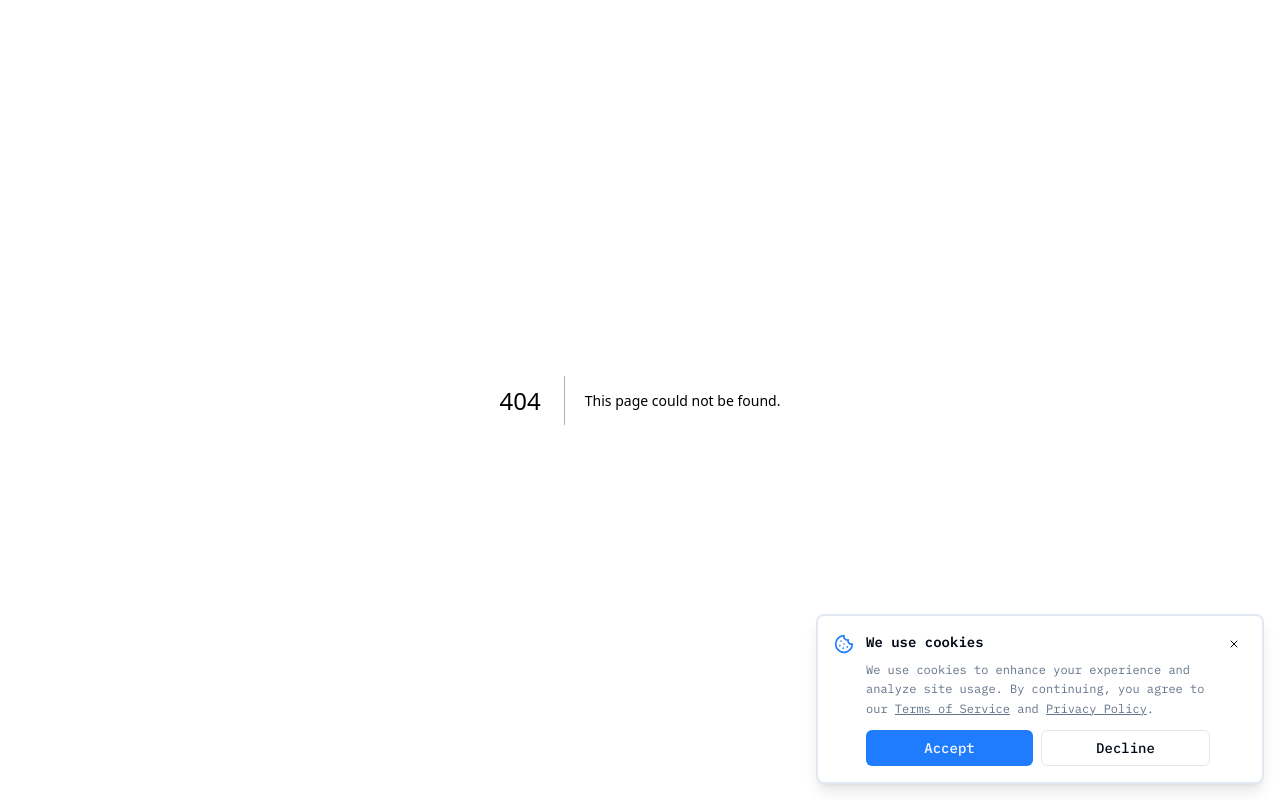
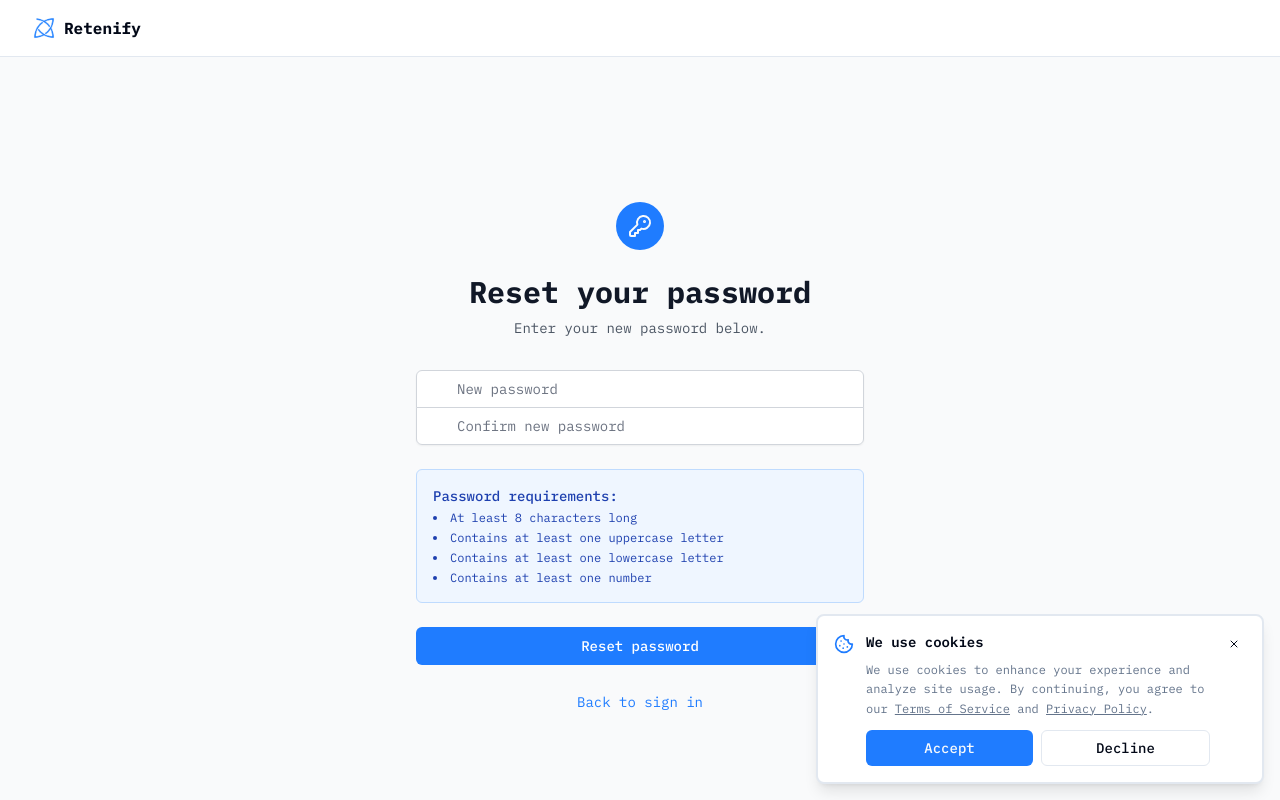
Before and after one commit to monodox/retenify-ai, a Next.js app: page /auth/reset-password in a window 1280 px wide. Before the commit this address had no page. Shown: the top 800 px of the page. Built offline with nearby package versions, Linux system fonts and the light colour scheme.

Commit message:
feat: add forgot-password and reset-password pages

```diff
--- /dev/null
+++ b/src/app/auth/forgot-password/page.tsx
@@ -0,0 +1,62 @@
+import { KeyRound, Mail, ArrowLeft } from 'lucide-react'
+import Link from 'next/link'
+
+export default function ForgotPasswordPage() {
+  return (
+    <div className="min-h-screen flex items-center justify-center bg-gray-50 py-12 px-4 sm:px-6 lg:px-8">
+      <div className="max-w-md w-full space-y-8">
+        <div>
+          <div className="mx-auto h-12 w-12 flex items-center justify-center rounded-full bg-primary">
+            <KeyRound className="h-6 w-6 text-primary-foreground" />
+          </div>
+          <h2 className="mt-6 text-center text-3xl font-extrabold text-gray-900">
+            Forgot your password?
+          </h2>
+          <p className="mt-2 text-center text-sm text-gray-600">
+            Enter your email address and we&apos;ll send you a link to reset your password.
+          </p>
+        </div>
+        <form className="mt-8 space-y-6" action="#" method="POST">
+          <div>
+            <label htmlFor="email-address" className="sr-only">
+              Email address
+            </label>
+            <div className="relative">
+              <div className="absolute inset-y-0 left-0 pl-3 flex items-center pointer-events-none">
+                <Mail className="h-5 w-5 text-gray-400" />
+              </div>
+              <input
+                id="email-address"
+                name="email"
+                type="email"
+                autoComplete="email"
+                required
+                className="appearance-none relative block w-full px-3 py-2 pl-10 border border-gray-300 placeholder-gray-500 text-gray-900 rounded-md focus:outline-none focus:ring-primary focus:border-primary focus:z-10 sm:text-sm"
+                placeholder="Email address"
+              />
+            </div>
+          </div>
+
+          <div>
+            <button
+              type="submit"
+              className="group relative w-full flex justify-center py-2 px-4 border border-transparent text-sm font-medium rounded-md text-white bg-primary hover:bg-primary/90 focus:outline-none focus:ring-2 focus:ring-offset-2 focus:ring-primary"
+            >
+              Send reset link
+            </button>
+          </div>
+
+          <div className="text-center">
+            <Link
+              href="/auth/login"
+              className="inline-flex items-center text-sm text-primary hover:text-primary/80"
+            >
+              <ArrowLeft className="h-4 w-4 mr-1" />
+              Back to sign in
+            </Link>
+          </div>
+        </form>
+      </div>
+    </div>
+  )
+}
--- /dev/null
+++ b/src/app/auth/reset-password/page.tsx
@@ -0,0 +1,91 @@
+import { Lock, KeyRound } from 'lucide-react'
+import Link from 'next/link'
+
+export default function ResetPasswordPage() {
+  return (
+    <div className="min-h-screen flex items-center justify-center bg-gray-50 py-12 px-4 sm:px-6 lg:px-8">
+      <div className="max-w-md w-full space-y-8">
+        <div>
+          <div className="mx-auto h-12 w-12 flex items-center justify-center rounded-full bg-primary">
+            <KeyRound className="h-6 w-6 text-primary-foreground" />
+          </div>
+          <h2 className="mt-6 text-center text-3xl font-extrabold text-gray-900">
+            Reset your password
+          </h2>
+          <p className="mt-2 text-center text-sm text-gray-600">
+            Enter your new password below.
+          </p>
+        </div>
+        <form className="mt-8 space-y-6" action="#" method="POST">
+          <div className="rounded-md shadow-sm -space-y-px">
+            <div>
+              <label htmlFor="password" className="sr-only">
+                New Password
+              </label>
+              <div className="relative">
+                <div className="absolute inset-y-0 left-0 pl-3 flex items-center pointer-events-none">
+                  <Lock className="h-5 w-5 text-gray-400" />
+                </div>
+                <input
+                  id="password"
+                  name="password"
+                  type="password"
+                  autoComplete="new-password"
+                  required
+                  className="appearance-none rounded-none relative block w-full px-3 py-2 pl-10 border border-gray-300 placeholder-gray-500 text-gray-900 rounded-t-md focus:outline-none focus:ring-primary focus:border-primary focus:z-10 sm:text-sm"
+                  placeholder="New password"
+                />
+              </div>
+            </div>
+            <div>
+              <label htmlFor="confirm-password" className="sr-only">
+                Confirm New Password
+              </label>
+              <div className="relative">
+                <div className="absolute inset-y-0 left-0 pl-3 flex items-center pointer-events-none">
+                  <Lock className="h-5 w-5 text-gray-400" />
+                </div>
+                <input
+                  id="confirm-password"
+                  name="confirmPassword"
+                  type="password"
+                  autoComplete="new-password"
+                  required
+                  className="appearance-none rounded-none relative block w-full px-3 py-2 pl-10 border border-gray-300 placeholder-gray-500 text-gray-900 rounded-b-md focus:outline-none focus:ring-primary focus:border-primary focus:z-10 sm:text-sm"
+                  placeholder="Confirm new password"
+                />
+              </div>
+            </div>
+          </div>
+
+          <div className="bg-blue-50 border border-blue-200 rounded-md p-4">
+            <div className="text-sm text-blue-800">
+              <p className="font-medium mb-1">Password requirements:</p>
+              <ul className="list-disc list-inside space-y-1 text-xs">
+                <li>At least 8 characters long</li>
+                <li>Contains at least one uppercase letter</li>
+                <li>Contains at least one lowercase letter</li>
+                <li>Contains at least one number</li>
+              </ul>
+            </div>
+          </div>
+
+          <div>
+            <button
+              type="submit"
+              className="group relative w-full flex justify-center py-2 px-4 border border-transparent text-sm font-medium rounded-md text-white bg-primary hover:bg-primary/90 focus:outline-none focus:ring-2 focus:ring-offset-2 focus:ring-primary"
+            >
+              Reset password
+            </button>
+          </div>
+
+          <div className="text-center">
+            <Link href="/auth/login" className="text-sm text-primary hover:text-primary/80">
+              Back to sign in
+            </Link>
+          </div>
+        </form>
+      </div>
+    </div>
+  )
+}
```
